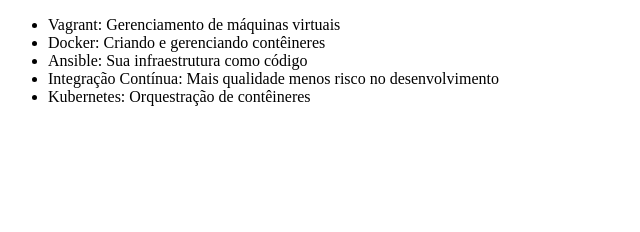
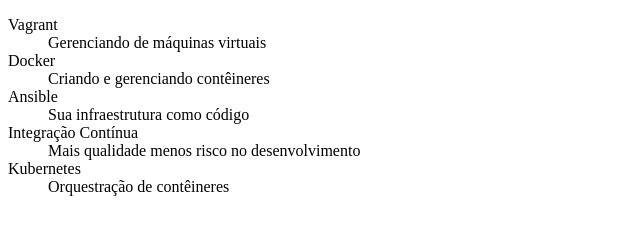
Before and after one commit to narcisooliveira/alura, a plain HTML site: page index.html in a window 1280 px wide. Shown: the whole page, without its empty margins (0-640 px from the left). Drawn offline with Linux system fonts and the light colour scheme.

Commit message:
# This is a combination of 2 commits. # This is the 1st commit message:
Alterando tags html

# This is the commit message #2:

Organização Títulos e subtítulos

```diff
--- a/index.html
+++ b/index.html
@@ -5,12 +5,17 @@
     <title>Cursos da Alura</title>
 </head>
 <body>
-    <ul>
-        <li>Vagrant: Gerenciamento de máquinas virtuais</li>
-        <li>Docker: Criando e gerenciando contêineres</li>
-        <li>Ansible: Sua infraestrutura como código</li>
-        <li>Integração Contínua: Mais qualidade menos risco no desenvolvimento</li>
-        <li>Kubernetes: Orquestração de contêineres</li>
-    </ul>
+    <dl>
+        <dt>Vagrant</dt>
+        <dd>Gerenciando de máquinas virtuais</dd>
+        <dt>Docker</dt>
+        <dd>Criando e gerenciando contêineres</dd>
+        <dt>Ansible</dt>
+        <dd>Sua infraestrutura como código</dd>
+        <dt>Integração Contínua</dt>
+        <dd>Mais qualidade menos risco no desenvolvimento</dd>
+        <dt>Kubernetes</dt>
+        <dd>Orquestração de contêineres</dd>
+    </dl>
 </body>
 </html>
```
